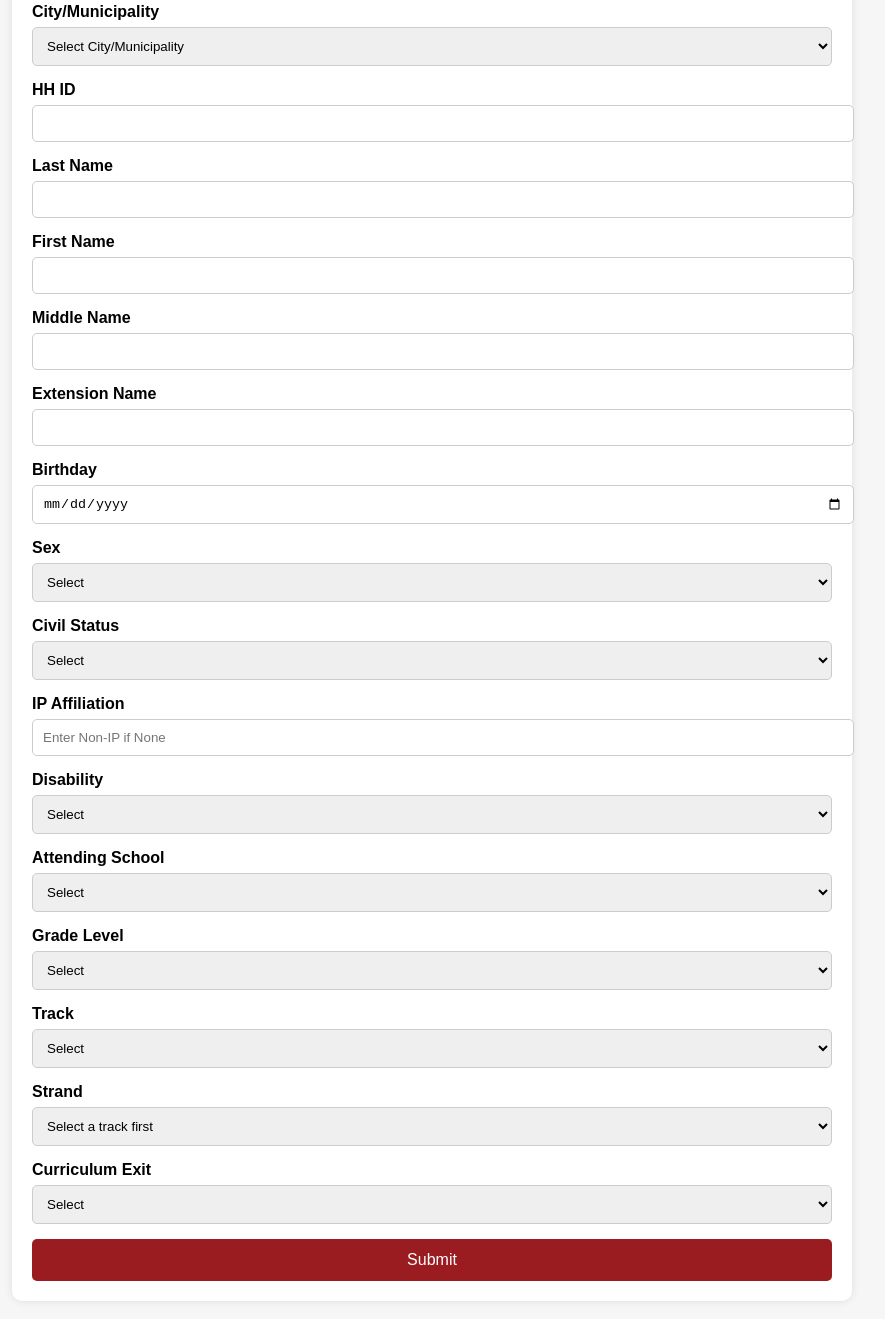
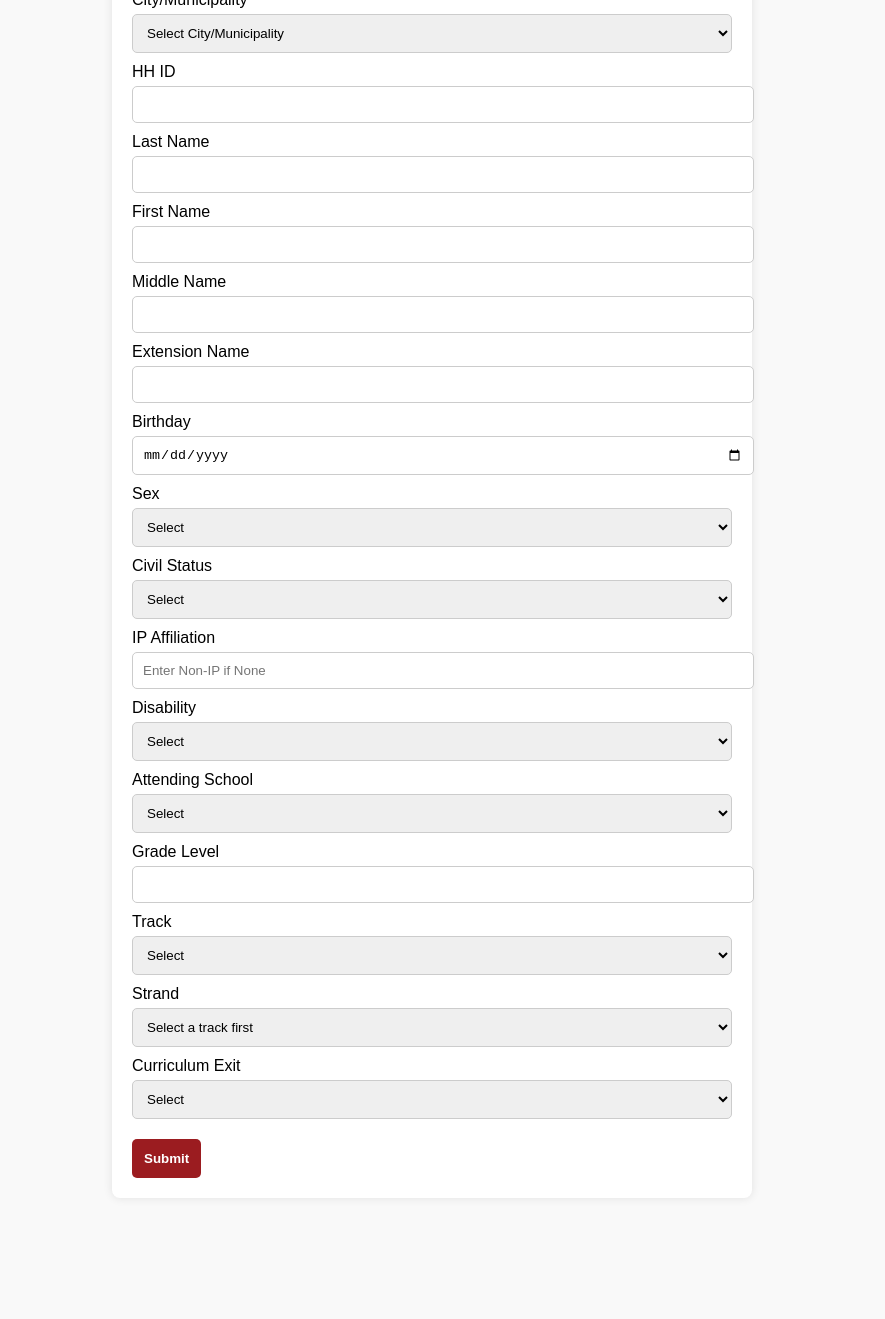
Before and after one commit to BeastByt3/Gdrive-FileUpload, a website: page public/shs_form.html in a window 1280 px wide. Shown: the part 261-1580 px from the top of the page, without its empty margins (208-1093 px from the left). After the commit the page ends 1479 px from the top, so only its background shows below. Drawn offline with Linux system fonts and the light colour scheme.

Commit message:
Update shs_form.html

```diff
--- a/public/shs_form.html
+++ b/public/shs_form.html
@@ -1,53 +1,43 @@
 <!DOCTYPE html>
-<html lang="en">
+<html>
 <head>
   <meta charset="UTF-8">
-  <meta name="viewport" content="width=device-width, initial-scale=1">
+  <meta name="viewport" content="width=device-width, initial-scale=1.0">
   <title>Senior High School Profiling Form</title>
   <style>
     body {
       font-family: Arial, sans-serif;
-      background-color: #f6f6f6;
-      margin: 0;
+      margin: 20px;
+      background-color: #f9f9f9;
+    }
+    form {
+      background: #fff;
       padding: 20px;
-    }
-    .form-container {
-      max-width: 800px;
-      margin: auto;
-      background: white;
-      padding: 20px;
-      border-radius: 10px;
-      box-shadow: 0 0 8px rgba(0,0,0,0.1);
-    }
-    h2 {
-      text-align: center;
-      color: #9b1c20;
-    }
-    .form-group {
-      margin-bottom: 15px;
+      border-radius: 8px;
+      max-width: 600px;
+      margin: 0 auto;
+      box-shadow: 0 0 10px rgba(0,0,0,0.1);
     }
     label {
       display: block;
-      font-weight: bold;
-      margin-bottom: 6px;
+      margin-top: 10px;
     }
-    input[type="text"],
-    input[type="date"],
-    select {
+    input, select {
       width: 100%;
       padding: 10px;
+      margin-top: 5px;
+      border-radius: 5px;
       border: 1px solid #ccc;
-      border-radius: 5px;
     }
     button {
       background-color: #9b1c20;
-      color: white;
-      padding: 12px 20px;
+      color: #fff;
+      padding: 12px;
       border: none;
       border-radius: 5px;
-      font-size: 16px;
+      margin-top: 20px;
       cursor: pointer;
-      width: 100%;
+      font-weight: bold;
     }
     button:hover {
       background-color: #7e161a;
@@ -56,149 +46,142 @@
 </head>
 <body>
 
-  <div class="form-container">
-    <h2>SENIOR HIGH SCHOOL PROFILING FORM</h2>
+  <form id="shsForm">
+    <h2>Senior High School Profiling Form</h2>
 
-    <form id="shsForm">
-      <div class="form-group">
     <label>Region</label>
-        <select name="region" required>
+    <select id="region" required>
       <option value="">Select Region</option>
+      <option value="IV-A">Region IV-A</option>
     </select>
-      </div>
 
-      <div class="form-group">
     <label>Province</label>
-        <select name="province" required>
+    <select id="province" required>
       <option value="">Select Province</option>
+      <option value="Batangas">Batangas</option>
+      <option value="Cavite">Cavite</option>
+      <option value="Laguna">Laguna</option>
+      <option value="Quezon">Quezon</option>
+      <option value="Rizal">Rizal</option>
     </select>
-      </div>
 
-      <div class="form-group">
     <label>City/Municipality</label>
-        <select name="city" required>
+    <select id="city" required>
       <option value="">Select City/Municipality</option>
     </select>
-      </div>
 
-      <div class="form-group">
-        <label>HH ID</label>
-        <input type="text" name="hh_id" required>
-      </div>
+    <label>HH ID</label><input type="text" required>
+    <label>Last Name</label><input type="text" required>
+    <label>First Name</label><input type="text" required>
+    <label>Middle Name</label><input type="text">
+    <label>Extension Name</label><input type="text">
 
-      <div class="form-group">
-        <label>Last Name</label>
-        <input type="text" name="last_name" required>
-      </div>
+    <label>Birthday</label><input type="date" required>
 
-      <div class="form-group">
-        <label>First Name</label>
-        <input type="text" name="first_name" required>
-      </div>
+    <label>Sex</label>
+    <select required>
+      <option value="">Select</option>
+      <option>Male</option>
+      <option>Female</option>
+    </select>
 
-      <div class="form-group">
-        <label>Middle Name</label>
-        <input type="text" name="middle_name">
-      </div>
+    <label>Civil Status</label>
+    <select required>
+      <option value="">Select</option>
+      <option>Single</option>
+      <option>Married</option>
+      <option>Widowed</option>
+      <option>Separated</option>
+    </select>
 
-      <div class="form-group">
-        <label>Extension Name</label>
-        <input type="text" name="extension_name">
-      </div>
+    <label>IP Affiliation</label><input type="text" placeholder="Enter Non-IP if None">
 
-      <div class="form-group">
-        <label>Birthday</label>
-        <input type="date" name="birthday" required>
-      </div>
+    <label>Disability</label>
+    <select required>
+      <option value="">Select</option>
+      <option>Yes</option>
+      <option>No</option>
+    </select>
 
-      <div class="form-group">
-        <label>Sex</label>
-        <select name="sex" required>
+    <label>Attending School</label>
+    <select required>
       <option value="">Select</option>
-          <option value="Male">Male</option>
-          <option value="Female">Female</option>
+      <option>Yes</option>
+      <option>No</option>
     </select>
-      </div>
 
-      <div class="form-group">
-        <label>Civil Status</label>
-        <select name="civil_status" required>
+    <label>Grade Level</label><input type="text" required>
+
+    <label>Track</label>
+    <select id="track" required>
       <option value="">Select</option>
-          <option value="Single">Single</option>
-          <option value="Married">Married</option>
-          <option value="Separated">Separated</option>
-          <option value="Widowed">Widowed</option>
+      <option>Academic</option>
+      <option>Technical-Vocational-Livelihood</option>
     </select>
-      </div>
 
-      <div class="form-group">
-        <label>IP Affiliation</label>
-        <input type="text" name="ip_affiliation" placeholder="Enter Non-IP if None">
-      </div>
+    <label>Strand</label>
+    <select id="strand" required>
+      <option value="">Select a track first</option>
+    </select>
 
-      <div class="form-group">
-        <label>Disability</label>
-        <select name="disability" required>
+    <label>Curriculum Exit</label>
+    <select required>
       <option value="">Select</option>
-          <option value="Yes">Yes</option>
-          <option value="No">No</option>
+      <option>Employment</option>
+      <option>Entrepreneurship</option>
+      <option>Middle-level Skills Development</option>
+      <option>Higher Education</option>
     </select>
-      </div>
-
-      <div class="form-group">
-        <label>Attending School</label>
-        <select name="attending_school" required>
-          <option value="">Select</option>
-          <option value="Yes">Yes</option>
-          <option value="No">No</option>
-        </select>
-      </div>
-
-      <div class="form-group">
-        <label>Grade Level</label>
-        <select name="grade_level" required>
-          <option value="">Select</option>
-          <option value="11">11</option>
-          <option value="12">12</option>
-        </select>
-      </div>
-
-      <div class="form-group">
-        <label>Track</label>
-        <select name="track" required>
-          <option value="">Select</option>
-          <option value="Academic">Academic</option>
-          <option value="Technical-Vocational">Technical-Vocational</option>
-          <option value="Sports">Sports</option>
-          <option value="Arts and Design">Arts and Design</option>
-        </select>
-      </div>
-
-      <div class="form-group">
-        <label>Strand</label>
-        <select name="strand" required>
-          <option value="">Select a track first</option>
-          <option value="STEM">STEM</option>
-          <option value="ABM">ABM</option>
-          <option value="HUMSS">HUMSS</option>
-          <option value="GAS">GAS</option>
-        </select>
-      </div>
-
-      <div class="form-group">
-        <label>Curriculum Exit</label>
-        <select name="curriculum_exit" required>
-          <option value="">Select</option>
-          <option value="Employment">Employment</option>
-          <option value="Entrepreneurship">Entrepreneurship</option>
-          <option value="Higher Education">Higher Education</option>
-          <option value="Middle-Level Skills Development">Middle-Level Skills Development</option>
-        </select>
-      </div>
 
     <button type="submit">Submit</button>
   </form>
-  </div>
 
+  <script>
+    const cityData = {
+      Batangas: ["Batangas City", "Lipa City", "Tanauan City"],
+      Cavite: ["Tagaytay City", "Imus", "Bacoor"],
+      Laguna: ["San Pablo", "Calamba", "Sta. Rosa"],
+      Quezon: ["Lucena City", "Tayabas", "Candelaria"],
+      Rizal: ["Antipolo", "Binangonan", "Cainta"]
+    };
+
+    document.getElementById('province').addEventListener('change', function() {
+      const province = this.value;
+      const cities = cityData[province] || [];
+      const citySelect = document.getElementById('city');
+      citySelect.innerHTML = '<option value="">Select City/Municipality</option>';
+      cities.forEach(city => {
+        const option = document.createElement('option');
+        option.textContent = city;
+        citySelect.appendChild(option);
+      });
+    });
+
+    document.getElementById('track').addEventListener('change', function() {
+      const strand = document.getElementById('strand');
+      strand.innerHTML = '<option value="">Select a track first</option>';
+      if (this.value === 'Academic') {
+        ['STEM', 'ABM', 'HUMSS', 'GAS'].forEach(s => {
+          const option = document.createElement('option');
+          option.text = s;
+          strand.appendChild(option);
+        });
+      }
+    });
+
+    document.getElementById('shsForm').addEventListener('submit', function(e) {
+      e.preventDefault();
+      const formData = new FormData(this);
+      const data = {};
+      formData.forEach((value, key) => data[key] = value);
+
+      fetch('https://casemanagement-server.onrender.com/submit-shs', {
+        method: 'POST',
+        headers: { 'Content-Type': 'application/json' },
+        body: JSON.stringify(data)
+      })
+      .then(res => res.ok ? alert('Form submitted successfully!') : alert('Error submitting form.'));
+    });
+  </script>
 </body>
 </html>
```
Lines whose indentation alone changed are shown as unchanged.
